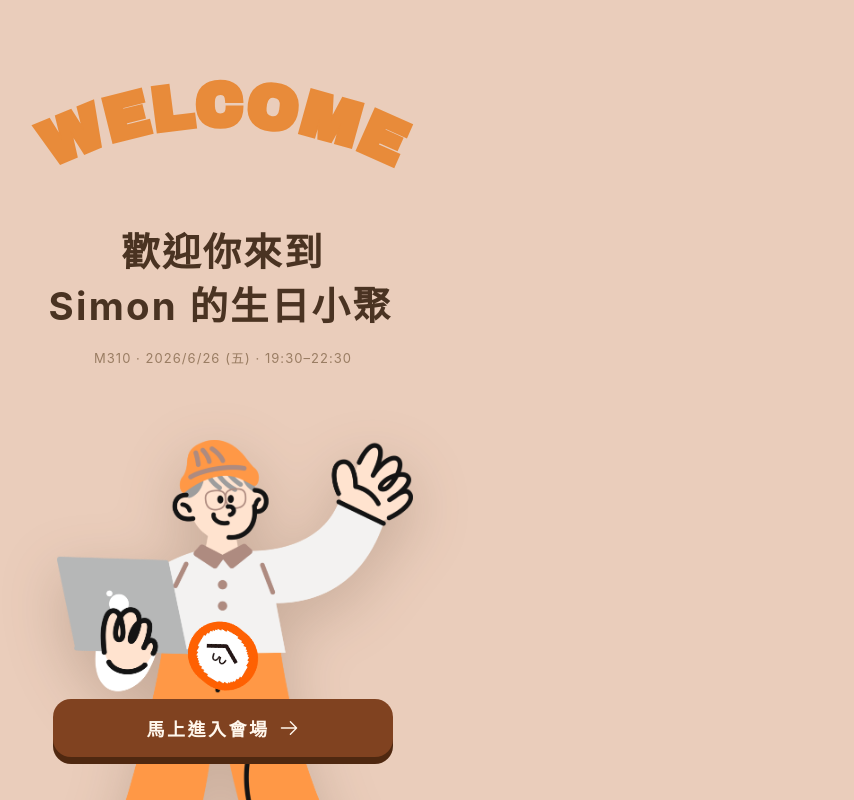
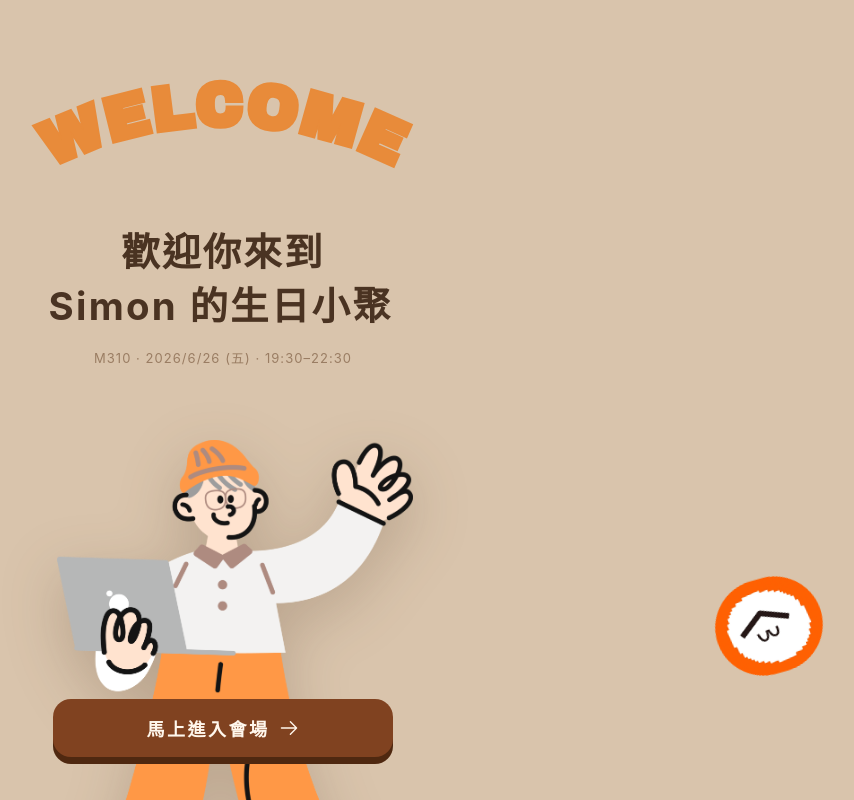
Before and after one commit to Simonlin7972/simon-birthday-meetup-36, a React (Vite) app: page / in a window 1280 px wide. Shown: the whole page, without its empty margins (417-1271 px from the left). Built offline with nearby package versions, Linux system fonts and the light colour scheme; a web font is replaced by a local one.

Commit message:
theme clean up

```diff
--- a/src/components/Gate.jsx
+++ b/src/components/Gate.jsx
@@ -1,5 +1,6 @@
 import { useState, useCallback } from 'react'
 import { people } from '../data/payload'
+import logoImg from '../asset/logo_m310.png'
 
 const KEYS = ['1', '2', '3', '4', '5', '6', '7', '8', '9', 'clear', '0', 'del']
 
@@ -36,6 +37,7 @@ export default function Gate({ onEnter }) {
   return (
     <section className="gate">
       <div className={`pin-wrap${shake ? ' shake' : ''}`}>
+        <img className="pin-logo" src={logoImg} alt="M310" draggable="false" />
         <div className="pin-hint">輸入你的專屬 PIN 入場</div>
         <div className="pin-dots">
           {[0, 1, 2, 3].map((i) => (
--- a/src/components/TabBar.jsx
+++ b/src/components/TabBar.jsx
@@ -2,12 +2,12 @@
 export const TABS = [
   {
     id: 'profile',
-    label: '我的卡',
+    label: '我的卡片',
     icon: '<path d="M216,48H40a8,8,0,0,0-8,8V200a8,8,0,0,0,8,8H216a8,8,0,0,0,8-8V56A8,8,0,0,0,216,48ZM96,144a24,24,0,1,1,24-24A24,24,0,0,1,96,144Z" opacity="0.2"/><path d="M200,112a8,8,0,0,1-8,8H152a8,8,0,0,1,0-16h40A8,8,0,0,1,200,112Zm-8,24H152a8,8,0,0,0,0,16h40a8,8,0,0,0,0-16Zm40-80V200a16,16,0,0,1-16,16H40a16,16,0,0,1-16-16V56A16,16,0,0,1,40,40H216A16,16,0,0,1,232,56ZM216,200V56H40V200H216Zm-80.26-34a8,8,0,1,1-15.5,4c-2.63-10.26-13.06-18-24.25-18s-21.61,7.74-24.25,18a8,8,0,1,1-15.5-4,39.84,39.84,0,0,1,17.19-23.34,32,32,0,1,1,45.12,0A39.76,39.76,0,0,1,135.75,166ZM96,136a16,16,0,1,0-16-16A16,16,0,0,0,96,136Z"/>',
   },
   {
     id: 'guests',
-    label: '來賓',
+    label: '今晚來賓',
     icon: '<path d="M168,144a40,40,0,1,1-40-40A40,40,0,0,1,168,144ZM64,56A32,32,0,1,0,96,88,32,32,0,0,0,64,56Zm128,0a32,32,0,1,0,32,32A32,32,0,0,0,192,56Z" opacity="0.2"/><path d="M244.8,150.4a8,8,0,0,1-11.2-1.6A51.6,51.6,0,0,0,192,128a8,8,0,0,1,0-16,24,24,0,1,0-23.24-30,8,8,0,1,1-15.5-4A40,40,0,1,1,219,117.51a67.94,67.94,0,0,1,27.43,21.68A8,8,0,0,1,244.8,150.4ZM190.92,212a8,8,0,1,1-13.85,8,57,57,0,0,0-98.15,0,8,8,0,1,1-13.84-8,72.06,72.06,0,0,1,33.74-29.92,48,48,0,1,1,58.36,0A72.06,72.06,0,0,1,190.92,212ZM128,176a32,32,0,1,0-32-32A32,32,0,0,0,128,176ZM72,120a8,8,0,0,0-8-8A24,24,0,1,1,87.24,82a8,8,0,1,0,15.5-4A40,40,0,1,0,37,117.51,67.94,67.94,0,0,0,9.6,139.19a8,8,0,1,0,12.8,9.61A51.6,51.6,0,0,1,64,128,8,8,0,0,0,72,120Z"/>',
   },
   {
--- a/src/styles/global.css
+++ b/src/styles/global.css
@@ -13,6 +13,10 @@
   --gold: #e88b3a;
   --gold-bright: #f0a45a;
   --rose: #c75b3f;
+  /* 立體按鈕 / PIN 點：飽和栗棕 */
+  --btn: #804220;
+  --btn-edge: #4f2810;
+  --btn-ink: #fff7ec;
   /* 面 / 線 */
   --surface: #f5ecdd;
   --surface2: #eadcc7;
@@ -88,7 +92,7 @@ body::after {
   padding: calc(env(safe-area-inset-top) + 40px) calc(24px + env(safe-area-inset-right)) calc(28px + var(--safe-b)) calc(24px + env(safe-area-inset-left));
   text-align: center;
   overflow: hidden;
-  background: #eacdbb
+  background: var(--bg)
 }
 
 .splash-top {
@@ -205,18 +209,18 @@ body::after {
    用 absolute 脫離排版流，才不會壓縮到 flex:1 的人物。 */
 .splash-logo {
   position: absolute;
-  left: 0;
-  right: 0;
+  left: auto;
+  right: 40px;
   margin: 0 auto;
-  bottom: calc(env(safe-area-inset-bottom) + 108px);
+  bottom: calc(env(safe-area-inset-bottom) + 120px);
   z-index: 3;
-  width: 72px;
-  height: 72px;
+  width: 108px;
+  height: 108px;
   object-fit: contain;
   user-select: none;
   -webkit-user-drag: none;
   opacity: 0;
-  animation: rise .9s .7s forwards, spin 9s linear infinite;
+  animation: rise .9s .7s forwards, spin 12s linear infinite;
 }
 
 @keyframes spin {
@@ -257,7 +261,7 @@ body::after {
   width: 100%;
   height: 100%;
   border-radius: 18px;
-  background: #4f2810;
+  background: var(--btn-edge);
   will-change: transform
 }
 
@@ -269,8 +273,8 @@ body::after {
   position: relative;
   height: 58px;
   border-radius: 18px;
-  background: #804220;
-  color: #fff7ec;
+  background: var(--btn);
+  color: var(--btn-ink);
   font-family: var(--sans);
   font-size: 18px;
   font-weight: 700;
@@ -322,7 +326,7 @@ body::after {
   align-items: center;
   padding: 24px calc(24px + env(safe-area-inset-right)) calc(24px + var(--safe-b)) calc(24px + env(safe-area-inset-left));
   text-align: center;
-  background: #eacdbb
+  background: var(--bg)
 }
 
 .gate-mark {
@@ -400,6 +404,16 @@ body::after {
   animation: rise .9s .7s forwards
 }
 
+.pin-logo {
+  display: block;
+  width: 104px;
+  height: 104px;
+  object-fit: contain;
+  margin: 0 auto 18px;
+  user-select: none;
+  -webkit-user-drag: none
+}
+
 .pin-hint {
   font-size: 18px;
   color: var(--muted);
@@ -423,8 +437,8 @@ body::after {
 }
 
 .pin-dot.on {
-  background: #804220;
-  border-color: #804220;
+  background: var(--btn);
+  border-color: var(--btn);
   box-shadow: 0 0 14px rgba(128, 66, 32, .4);
   transform: scale(1.05)
 }
@@ -475,7 +489,7 @@ body::after {
   width: 100%;
   height: 100%;
   border-radius: 16px;
-  background: var(--bg)
+  background: var(--bg2)
 }
 
 .key-face {
```
Also changed, not shown: 1 other file (tests, documents, lock files or other folders).
